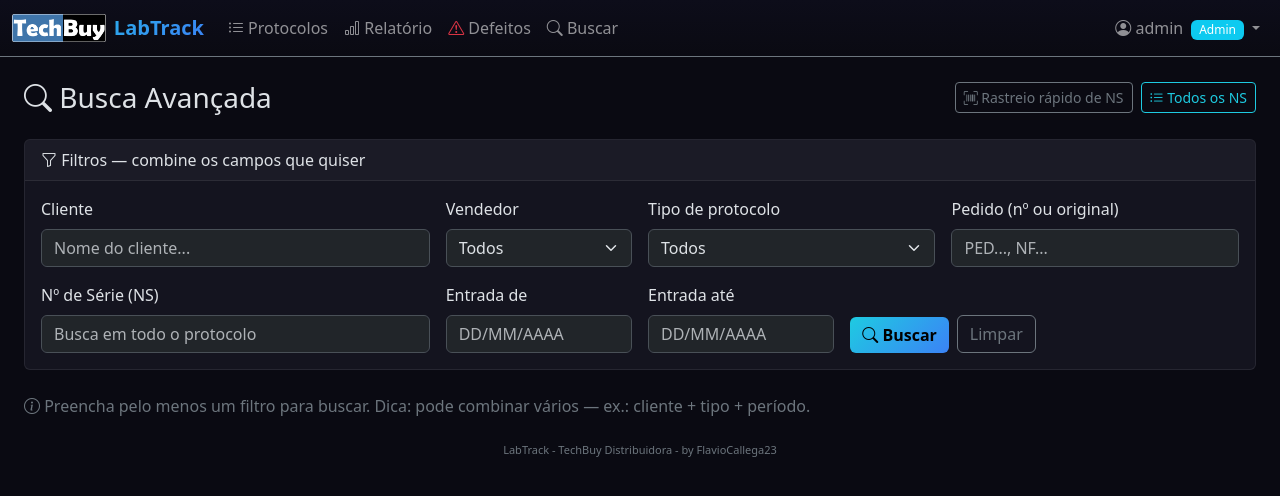
After one commit to DevFlavioCallega23/LabTrack-V-TechBuy, a Flask app: page /protocolos/busca in a window 1280 px wide. The commit adds this page. Shown: the top 496 px of the page. Run offline with Flask 3, Linux system fonts and the light colour scheme; a user stored in the database is signed in; some libraries are stand-ins or nearby versions.

Commit message:
feat: busca avancada de protocolos (cliente, vendedor, tipo, pedido/original, periodo, NS combinaveis) substitui Rastreio NS na navbar; rastreio rapido continua como atalho

```diff
--- a/app/routes/protocols.py
+++ b/app/routes/protocols.py
@@ -2,7 +2,7 @@ import json
 import re
 import io
 import os
-from datetime import datetime, date
+from datetime import datetime, date, timedelta
 from flask import Blueprint, render_template, redirect, url_for, flash, request, send_file, current_app
 from flask_login import login_required, current_user
 from app import db
@@ -1039,6 +1039,63 @@ def ns_todos():
                   or q in l['protocolo'].lower() or q in l['detalhe'].lower()]
     return render_template('protocols/ns_todos.html', linhas=linhas, total=len(linhas), q=q)
 
+@protocols_bp.route('/busca')
+@login_required
+def busca_avancada():
+    cliente = request.args.get('cliente', '').strip()
+    vendedor = request.args.get('vendedor', '').strip()
+    tipo = request.args.get('tipo', '').strip()
+    pedido = request.args.get('pedido', '').strip()
+    ns = request.args.get('ns', '').strip()
+    data_de_raw = request.args.get('data_de', '').strip()
+    data_ate_raw = request.args.get('data_ate', '').strip()
+    data_de = parse_date_br(data_de_raw)
+    data_ate = parse_date_br(data_ate_raw)
+
+    filtros_ativos = any([cliente, vendedor, tipo, pedido, ns, data_de, data_ate])
+    resultados = []
+    total_ocorrencias = 0
+
+    if filtros_ativos:
+        q = Protocol.query
+        if cliente:
+            q = q.filter(Protocol.client_name.ilike(f'%{cliente}%'))
+        if vendedor:
+            q = q.filter(Protocol.seller == vendedor)
+        if tipo:
+            q = q.filter(Protocol.type == tipo)
+        if pedido:
+            like = f'%{pedido}%'
+            q = q.filter(db.or_(Protocol.order_number.ilike(like),
+                                Protocol.original_order.ilike(like)))
+        if data_de:
+            q = q.filter(Protocol.entry_date >= data_de)
+        if data_ate:
+            q = q.filter(Protocol.entry_date < data_ate + timedelta(days=1))
+
+        protocols = q.order_by(Protocol.entry_date.desc().nullslast(),
+                               Protocol.created_at.desc()).all()
+
+        termo_ns = ns.lower() if ns else None
+        for p in protocols:
+            ocorrencias = _ns_ocorrencias_protocolo(p, termo_ns) if termo_ns else []
+            if termo_ns and not ocorrencias:
+                continue
+            resultados.append({'p': p, 'ocorrencias': ocorrencias})
+            total_ocorrencias += len(ocorrencias)
+
+    vendedores = [r[0] for r in db.session.query(Protocol.seller).distinct()
+                  .filter(Protocol.seller.isnot(None), Protocol.seller != '')
+                  .order_by(Protocol.seller).all()]
+
+    return render_template('protocols/busca.html',
+        resultados=resultados, total=len(resultados),
+        total_ocorrencias=total_ocorrencias, vendedores=vendedores,
+        filtros_ativos=filtros_ativos,
+        f_cliente=cliente, f_vendedor=vendedor, f_tipo=tipo, f_pedido=pedido,
+        f_ns=ns, f_data_de=data_de_raw, f_data_ate=data_ate_raw,
+        TYPE_LABELS=Protocol.TYPE_LABELS)
+
 @protocols_bp.route('/ns')
 @login_required
 def rastreio_ns():
--- a/app/templates/base.html
+++ b/app/templates/base.html
@@ -37,8 +37,8 @@
                         </a>
                     </li>
                     <li class="nav-item">
-                        <a class="nav-link" href="{{ url_for('protocols.rastreio_ns') }}">
-                            <i class="bi bi-upc-scan"></i> Rastreio NS
+                        <a class="nav-link" href="{{ url_for('protocols.busca_avancada') }}">
+                            <i class="bi bi-search"></i> Buscar
                         </a>
                     </li>
                     {% if current_user.is_master() %}
--- /dev/null
+++ b/app/templates/protocols/busca.html
@@ -0,0 +1,115 @@
+{% extends "base.html" %}
+{% block content %}
+<div class="d-flex justify-content-between align-items-center flex-wrap gap-2 mb-4">
+    <h3 class="mb-0"><i class="bi bi-search"></i> Busca Avançada</h3>
+    <div class="d-flex gap-2">
+        <a href="{{ url_for('protocols.rastreio_ns') }}" class="btn btn-outline-secondary btn-sm"><i class="bi bi-upc-scan"></i> Rastreio rápido de NS</a>
+        <a href="{{ url_for('protocols.ns_todos') }}" class="btn btn-outline-info btn-sm"><i class="bi bi-list-ul"></i> Todos os NS</a>
+    </div>
+</div>
+
+<div class="card mb-4">
+    <div class="card-header"><i class="bi bi-funnel"></i> Filtros — combine os campos que quiser</div>
+    <div class="card-body">
+        <form method="GET">
+            <div class="row g-3">
+                <div class="col-md-4 col-6">
+                    <label class="form-label">Cliente</label>
+                    <input type="text" name="cliente" value="{{ f_cliente }}" class="form-control" placeholder="Nome do cliente...">
+                </div>
+                <div class="col-md-2 col-6">
+                    <label class="form-label">Vendedor</label>
+                    <select name="vendedor" class="form-select">
+                        <option value="">Todos</option>
+                        {% for v in vendedores %}
+                        <option value="{{ v }}" {{ 'selected' if f_vendedor == v }}>{{ v }}</option>
+                        {% endfor %}
+                    </select>
+                </div>
+                <div class="col-md-3 col-6">
+                    <label class="form-label">Tipo de protocolo</label>
+                    <select name="tipo" class="form-select">
+                        <option value="">Todos</option>
+                        {% for chave, rotulo in TYPE_LABELS.items() %}
+                        <option value="{{ chave }}" {{ 'selected' if f_tipo == chave }}>{{ rotulo }}</option>
+                        {% endfor %}
+                    </select>
+                </div>
+                <div class="col-md-3 col-6">
+                    <label class="form-label">Pedido (nº ou original)</label>
+                    <input type="text" name="pedido" value="{{ f_pedido }}" class="form-control" placeholder="PED..., NF...">
+                </div>
+                <div class="col-md-4 col-6">
+                    <label class="form-label">Nº de Série (NS)</label>
+                    <input type="text" name="ns" value="{{ f_ns }}" class="form-control" placeholder="Busca em todo o protocolo">
+                </div>
+                <div class="col-md-2 col-6">
+                    <label class="form-label">Entrada de</label>
+                    <input type="text" name="data_de" value="{{ f_data_de }}" class="form-control date-mask" placeholder="DD/MM/AAAA">
+                </div>
+                <div class="col-md-2 col-6">
+                    <label class="form-label">Entrada até</label>
+                    <input type="text" name="data_ate" value="{{ f_data_ate }}" class="form-control date-mask" placeholder="DD/MM/AAAA">
+                </div>
+                <div class="col-md-4 col-12 d-flex align-items-end gap-2">
+                    <button type="submit" class="btn btn-primary"><i class="bi bi-search"></i> Buscar</button>
+                    <a href="{{ url_for('protocols.busca_avancada') }}" class="btn btn-outline-secondary">Limpar</a>
+                </div>
+            </div>
+        </form>
+    </div>
+</div>
+
+{% if not filtros_ativos %}
+<p class="text-secondary"><i class="bi bi-info-circle"></i> Preencha pelo menos um filtro para buscar. Dica: pode combinar vários — ex.: cliente + tipo + período.</p>
+{% elif total == 0 %}
+<div class="alert alert-warning"><i class="bi bi-emoji-neutral"></i> Nenhum protocolo encontrado com esses filtros. Tente ampliar o período ou limpar algum campo.</div>
+{% else %}
+<p class="text-secondary small mb-2">
+    <strong>{{ total }}</strong> protocolo(s) encontrado(s){% if f_ns %} — <strong>{{ total_ocorrencias }}</strong> ocorrência(s) do NS{% endif %}.
+</p>
+<div class="card">
+    <div class="card-body p-0">
+        <div class="table-responsive">
+            <table class="table table-dark table-hover table-sm mb-0 align-middle">
+                <thead>
+                    <tr>
+                        <th>Protocolo</th>
+                        <th>Tipo</th>
+                        <th>Cliente</th>
+                        <th>Vendedor</th>
+                        <th>Pedido</th>
+                        <th>Entrada</th>
+                        <th>Saída</th>
+                        <th>Status</th>
+                        {% if f_ns %}<th>NS encontrado em</th>{% endif %}
+                    </tr>
+                </thead>
+                <tbody>
+                    {% for r in resultados %}
+                    {% set p = r.p %}
+                    <tr class="clickable-row" data-href="{{ url_for('protocols.detail_protocol', id=p.id) }}">
+                        <td><strong>{{ p.protocol_number }}</strong></td>
+                        <td><span class="badge {{ p.type_badge() }}">{{ p.type_label() }}</span>{% if p.venda_pe %} <span class="badge bg-info">PE</span>{% endif %}</td>
+                        <td>{{ p.client_name or '-' }}</td>
+                        <td>{{ p.seller or '-' }}</td>
+                        <td>{{ p.order_number or p.original_order or '-' }}</td>
+                        <td>{{ p.entry_date.strftime('%d/%m/%Y') if p.entry_date else '-' }}</td>
+                        <td>{{ p.exit_date.strftime('%d/%m/%Y') if p.exit_date else '-' }}</td>
+                        <td>{{ p.status_label() }}</td>
+                        {% if f_ns %}
+                        <td class="small">
+                            {% for oc in r.ocorrencias %}
+                            <span class="text-info">{{ oc.local }}</span>: <code>{{ oc.valor }}</code>{% if not loop.last %}; {% endif %}
+                            {% endfor %}
+                        </td>
+                        {% endif %}
+                    </tr>
+                    {% endfor %}
+                </tbody>
+            </table>
+        </div>
+    </div>
+</div>
+{% endif %}
+{% endblock %}
--- a/app/templates/protocols/ns.html
+++ b/app/templates/protocols/ns.html
@@ -2,7 +2,10 @@
 {% block content %}
 <div class="d-flex justify-content-between align-items-center mb-4">
     <h3><i class="bi bi-upc-scan"></i> Rastreio de NS</h3>
-    <a href="{{ url_for('protocols.ns_todos') }}" class="btn btn-outline-info btn-sm"><i class="bi bi-list-ul"></i> Ver todos os NS</a>
+    <div class="d-flex gap-2">
+        <a href="{{ url_for('protocols.busca_avancada') }}" class="btn btn-outline-primary btn-sm"><i class="bi bi-search"></i> Busca avançada</a>
+        <a href="{{ url_for('protocols.ns_todos') }}" class="btn btn-outline-info btn-sm"><i class="bi bi-list-ul"></i> Ver todos os NS</a>
+    </div>
 </div>
 
 <div class="card mb-4">
```
Also changed, not shown: tests/test_busca.py (added, +69 -0 lines).
